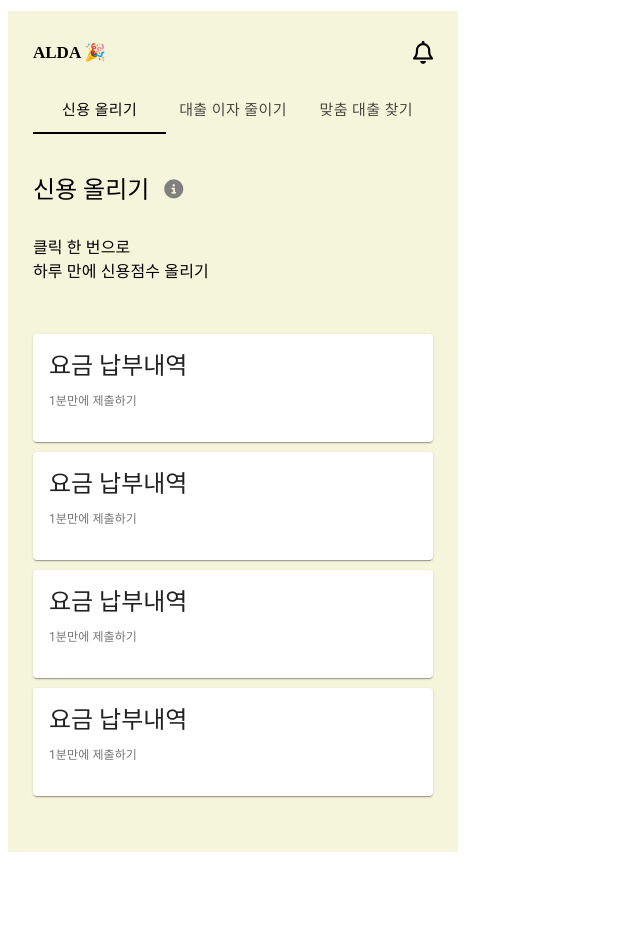
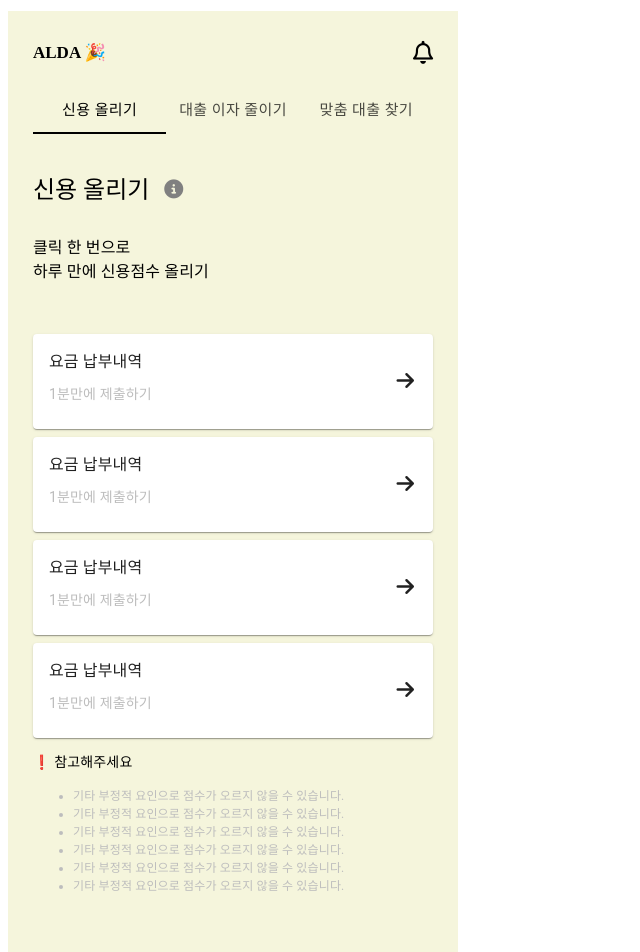
Before and after one commit to min-code-han/alda_tab_practice, a React (Create React App) app: page / in a window 1280 px wide. Shown: the top 952 px of the page, without its empty margins (0-640 px from the left). Before the commit the page ends 860 px from the top, so only its background shows below. Built offline with nearby package versions, Linux system fonts and the light colour scheme.

Commit message:
첫번째 탭 레이아웃 완성

```diff
--- a/src/components/concierge01.js
+++ b/src/components/concierge01.js
@@ -1,19 +1,27 @@
 import { makeStyles } from "@material-ui/core/styles";
 import { Card, CardContent, Typography } from "@material-ui/core";
+import styled from "styled-components";
 
 const useStyles = makeStyles({
   root: {
+    position: "relative",
     minWidth: 275,
-    marginBottom: "10px",
+    marginBottom: "8px",
   },
-
   title: {
-    fontSize: 14,
+    fontSize: 16,
   },
   pos: {
     marginBottom: 8,
     marginTop: 10,
-    fontSize: 12,
+    fontSize: 14,
+    color: "#bdbdbd",
+  },
+  arrow: {
+    position: "absolute",
+    right: 0,
+    top: "50%",
+    transform: "traslate(-50%,-50%)",
   },
 });
 
@@ -21,23 +29,40 @@ const cards = [1, 2, 3, 4];
 
 const Concierge01 = () => {
   const classes = useStyles();
-  const bull = <span className={classes.bullet}>•</span>;
+
   return (
     <>
       {cards.map((cards) => (
         <Card className={classes.root} key={cards}>
           <CardContent>
-            <Typography variant='h5' component='h2'>
-              요금 납부내역
-            </Typography>
+            <Typography className={classes.title}>요금 납부내역</Typography>
             <Typography className={classes.pos} color='textSecondary'>
               1분만에 제출하기
             </Typography>
           </CardContent>
+          <i className='fas fa-arrow-right' />
         </Card>
       ))}
+      <Notice>❗️ 참고해주세요</Notice>
+      <Content>
+        <li>기타 부정적 요인으로 점수가 오르지 않을 수 있습니다.</li>
+        <li>기타 부정적 요인으로 점수가 오르지 않을 수 있습니다.</li>
+        <li>기타 부정적 요인으로 점수가 오르지 않을 수 있습니다.</li>
+        <li>기타 부정적 요인으로 점수가 오르지 않을 수 있습니다.</li>
+        <li>기타 부정적 요인으로 점수가 오르지 않을 수 있습니다.</li>
+        <li>기타 부정적 요인으로 점수가 오르지 않을 수 있습니다.</li>
+      </Content>
     </>
   );
 };
 
 export default Concierge01;
+
+const Notice = styled.p`
+  font-size: 14px;
+`;
+
+const Content = styled.ul`
+  font-size: 12px;
+  color: #bdbdbd;
+`;
--- a/src/style/style.scss
+++ b/src/style/style.scss
@@ -15,3 +15,12 @@ span.MuiTab-wrapper{
     min-width: 0;
   }
 }
+
+i.fa-arrow-right{
+  position: absolute;
+  right: 10px;
+  top:50%;
+  transform: translate(-50%,-50%);
+  font-size: 20px;
+ cursor: pointer;
+}
```
